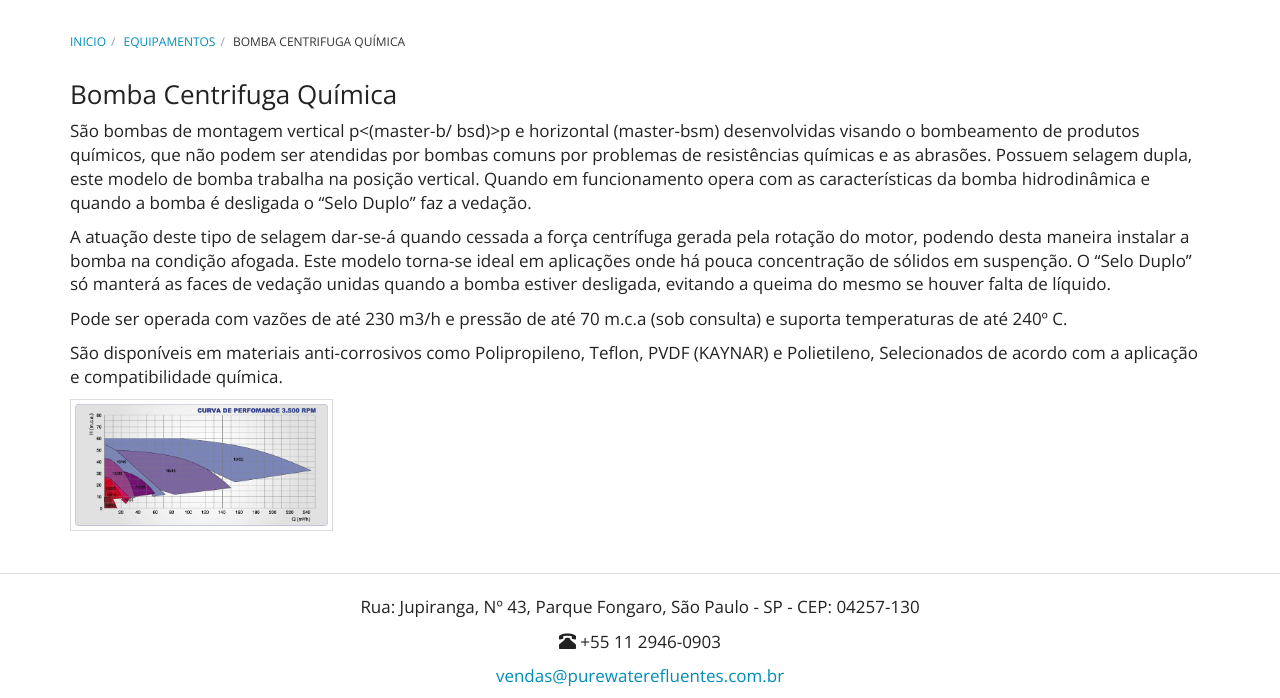
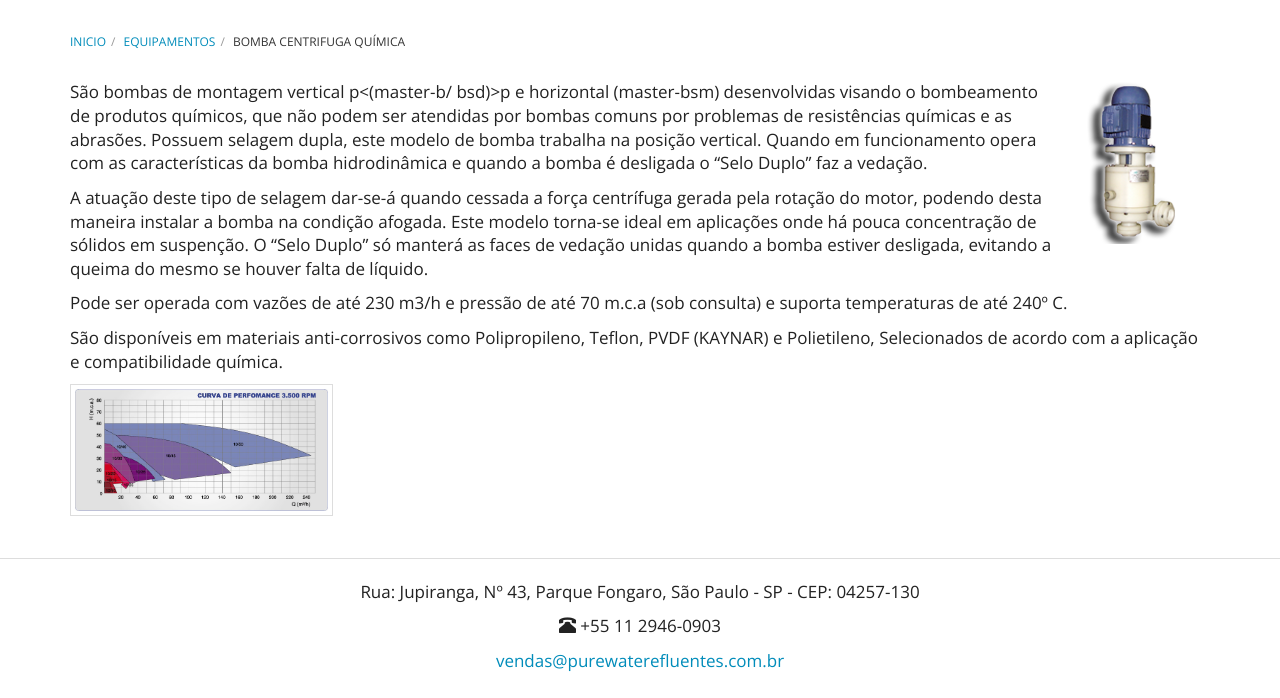
Before and after one commit to purewaterefluentes/purewaterefluentes.github.io, a Jekyll site: the page built from equipamentos/bomba-centrifuga-quimica.md, in a window 1280 px wide and 949 px high, cut to the strip 251-949 px from the top of the window. Built offline with Jekyll 4.4.1, drawn with Linux system fonts in a browser that asks for light colours; nearby versions of some CDN libraries; library files that are not in the unit come from our copies.

Commit message:
Update bomba-centrifuga-quimica.md

```diff
--- a/equipamentos/bomba-centrifuga-quimica.md
+++ b/equipamentos/bomba-centrifuga-quimica.md
@@ -3,7 +3,9 @@ layout: default
 title: Bomba Centrifuga Química
 ---
 
-### Bomba Centrifuga Química
+
+<img class="img-responsive pull-right" style="max-width: 50%;" src="../../website/images/bomba centrifuga quimica monobloco.png" alt="Bomba Centrifuga Química">
+
 
 
 São bombas de montagem vertical p<(master-b/ bsd)>p e horizontal (master-bsm) desenvolvidas visando o bombeamento de produtos químicos, que não podem ser atendidas por bombas comuns por problemas de resistências químicas e as abrasões.
```
